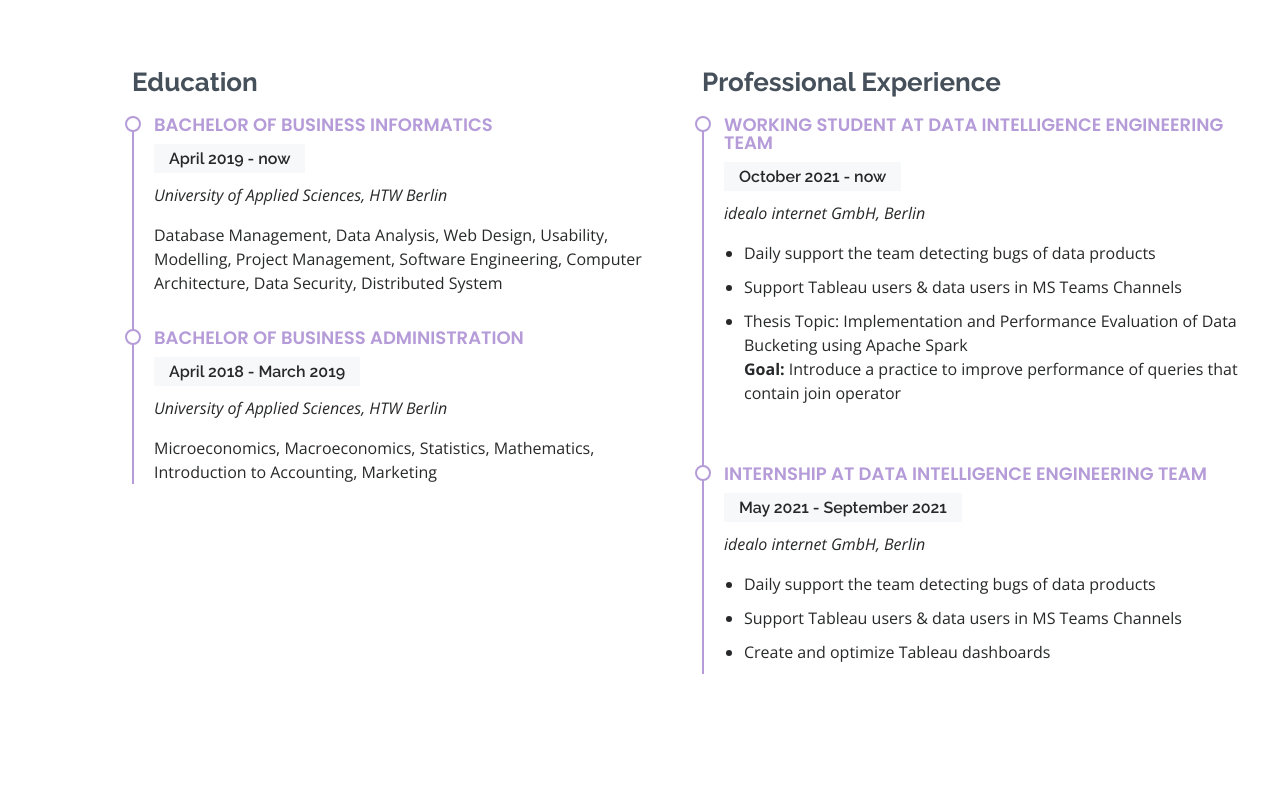
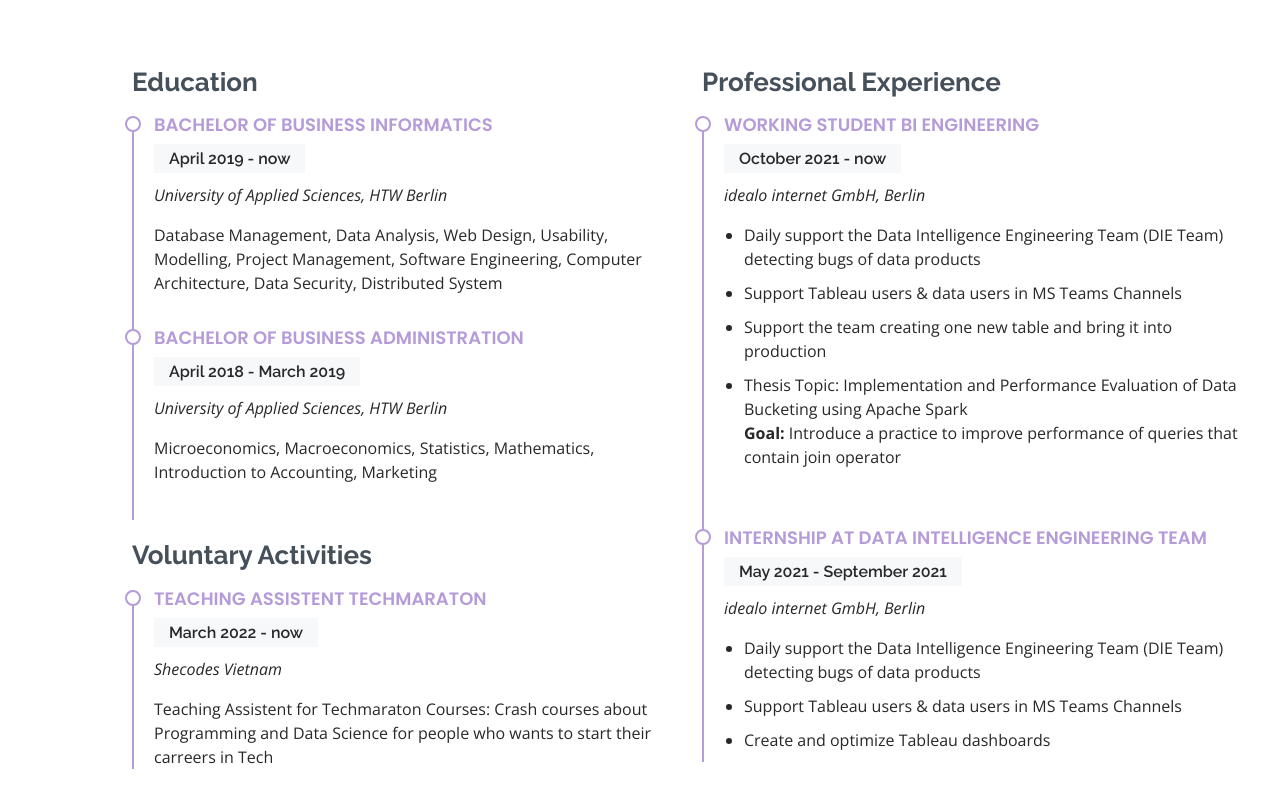
Before and after one commit to hailinhbui10/portfolio, a plain HTML site: page index.html in a window 1280 px wide. Shown: the part 1513-2301 px from the top of the page. Drawn offline with nearby package versions, Linux system fonts and the light colour scheme.

Commit message:
change info in CV

```diff
--- a/index.html
+++ b/index.html
@@ -149,16 +149,27 @@
               <p><em>University of Applied Sciences, HTW Berlin</em></p>
               <p>Microeconomics, Macroeconomics, Statistics, Mathematics, Introduction to Accounting, Marketing</p>
             </div>
+            <h3 class="resume-title">Voluntary Activities</h3>
+            <div class="resume-item">
+              <h4>Teaching Assistent Techmaraton</h4>
+              <h5>March 2022 - now</h5>
+              <p><em>Shecodes Vietnam</em></p>
+              <p>Teaching Assistent for Techmaraton Courses: Crash courses about Programming and
+                Data Science for people who wants to start their carreers in Tech
+              </p>
+              </p>
+            </div>
           </div>
           <div class="col-lg-6">
             <h3 class="resume-title">Professional Experience</h3>
             <div class="resume-item">
-              <h4>Working student at Data Intelligence Engineering Team</h4>
+              <h4>Working student BI Engineering</h4>
               <h5>October 2021 - now </h5>
               <p><em>idealo internet GmbH, Berlin </em></p>
               <ul>
-                <li>Daily support the team detecting bugs of data products</li>
+                <li>Daily support the Data Intelligence Engineering Team (DIE Team) detecting bugs of data products</li>
                 <li>Support Tableau users & data users in MS Teams Channels</li>
+                <li>Support the team creating one new table and bring it into production</li>
                 <li>Thesis Topic: Implementation and Performance Evaluation of Data Bucketing using Apache Spark
                   </br>
                   <p><b>Goal:</b> Introduce a practice to improve performance of queries that contain join operator</p>
@@ -170,7 +181,7 @@
               <h5>May 2021 - September 2021</h5>
               <p><em> idealo internet GmbH, Berlin </em></p>
               <ul>
-                <li>Daily support the team detecting bugs of data products</li>
+                <li>Daily support the Data Intelligence Engineering Team (DIE Team) detecting bugs of data products</li>
                 <li>Support Tableau users & data users in MS Teams Channels</li>
                 <li>Create and optimize Tableau dashboards</li>
               </ul>
@@ -242,7 +253,16 @@
             <p class="description">Teamplayer Spirit, Adaptability,
               Detail-oriented, Solution-oriented, Analytical Thinking </p>
           </div>
-
+          <div class="col-lg-offset-12 col-md-offset-12 icon-box" data-aos="fade-up" data-aos-delay="500">
+            <div class="icon"><i class="bi bi-eyeglasses"></i></div>
+            <h4 class="title">Courses and Certificates</h4>
+            <ul>
+              <li>Udemy - Tableau 2020 A-Z: Hands-On Tableau Training for Data Science </li>
+              <li>LinkedIn Learning - Git Essential Training: The Basics</li>
+              <li>LinkedIn Learning - Git: Branches, Merges, and Remotes</li>
+              <li>AWS Training - Planning and Designing Databases on AWS</li>
+            </ul>
+          </div>
         </div>
 
       </div>
```
